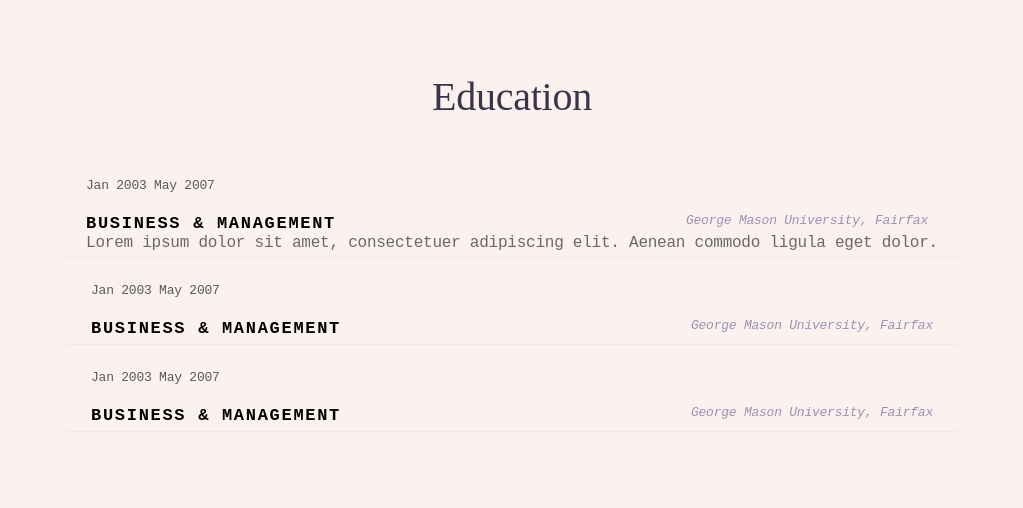
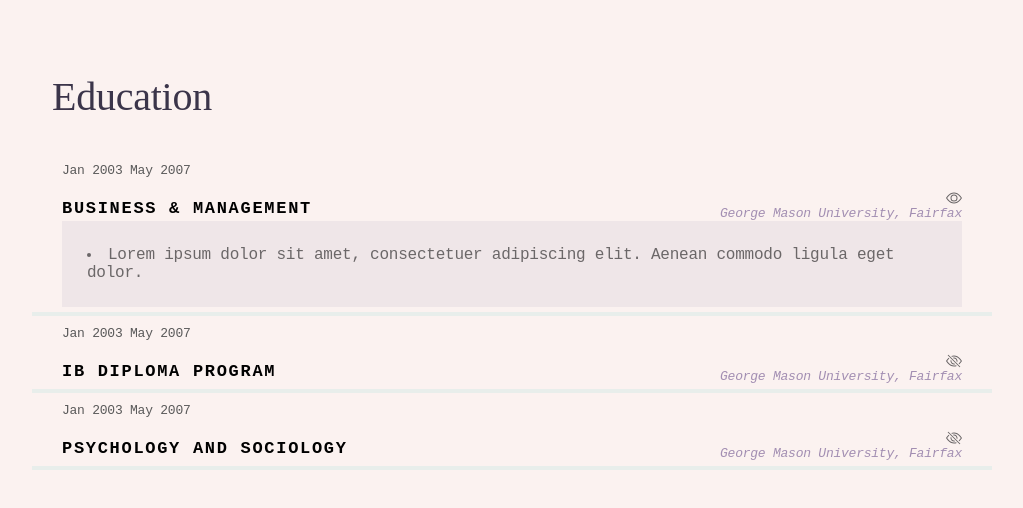
Before and after one commit to Real-DeviLs/Portfolio, a Next.js app: page /testing in a window 1280 px wide. Both pictures are taken after a click on the element 640 px from the left and 206 px from the top of the page. Shown: the top 508 px of the page, without its empty margins (128-1151 px from the left). Built offline with nearby package versions, Linux system fonts and the light colour scheme.

Commit message:
final template ready

```diff
--- a/components/Accordian.jsx
+++ b/components/Accordian.jsx
@@ -10,22 +10,29 @@ const AccordianWrapper = styled.div`
     display:flex;
     flex-direction:column;
     padding: 40px;
-    align-items:center;
-    margin:auto
+
 `
 
-const StyledHeading = styled(Heading)`
+const HeadingWrapper = styled.div`
 
-    ${'' /* align-self:baseline; */}
-    ${'' /* margin-left:200px; */}
+    width:80%;
+    margin:auto;
+    padding-left:20px;
+    @media(max-width:1100px)
+    {
+        width:95%;
+    }
 `
+
 
 export const Accordian = (props)=>{
 
     return(
         <>
         <AccordianWrapper>
-            <StyledHeading>Education</StyledHeading>
+            <HeadingWrapper>
+            <Heading>Education</Heading>
+            </HeadingWrapper>
             {faqs.map((faq,index)=>(
                 <AccordianItem key={index} faq={faq}></AccordianItem>
             ))}
--- a/components/AccordianItem.jsx
+++ b/components/AccordianItem.jsx
@@ -1,6 +1,6 @@
-import React,{useState} from "react";
+import React,{useState,useRef} from "react";
 import styled from "styled-components";
-
+import {BsEye,BsEyeSlash} from "react-icons/bs";
 
 
 
@@ -8,8 +8,14 @@ const Wrapper = styled.div`
 
     display: flex;
     flex-direction: column;
-    padding: 25px 25px 5px 25px;
-    border-bottom: 1px solid #e8eeeb;
+    padding: 10px 30px 5px 30px;
+    border-bottom: 4px solid #e8eeeb;
+    width: 80%;
+    margin:auto;
+    @media(max-width:1100px)
+    {
+        width:95%;
+    }
 
 `
 const StyledButton = styled.div`
@@ -34,73 +40,91 @@ const TextWrapper = styled.div`
 
     display: flex;
     padding-top:20px;
-    align-items: space-between;
-    gap:350px;
-    @media(max-width:945px)
-    {
-       gap: 150px;
-    }
-    @media(max-width:780px)
-    {
-       gap: 50px;
-    }
-    @media(max-width:680px)
+    justify-content: space-between;
+    width:100%;
+
+    @media(max-width:690px)
     {
        flex-direction: column;
-       gap: 5px;
     }
 `
+
+
 const RightWrapper = styled.div`
     display: flex;
     flex-direction: column;
-    ${'' /* margin-left:300px; */}
 `
 const RightText = styled.div`
    font-size: 13px;
     font-style: italic;
     font-weight: 500;
     color: #a28eb2;
-
 `
 
 
 const AnswerWrapper = styled.div`
 
+
+    transition: all 0.2s;
     display: ${props=>props.active?"block":"none"};
     user-select: none;
+    background: rgb(239, 230, 232);
 
 `
 
 
-const Answer  = styled.div`
-
-
+const Answer  = styled.li`
+    padding:25px;
 `
 const Date = styled.div`
 
     font-size: 13px;
     font-weight: 400;
     color: #595959;
-
 `
 
+const StyledEye = styled(BsEye)`
 
+    align-self: flex-end;
+    margin-top:-8px;
+    display: ${props=>props.active?"block":"none"};
+    opacity:${props=>props.active?1:0};
+    transition: opacity 1s;
+`
+
+const StyledBsEyeSlash = styled(BsEyeSlash)`
+    align-self: flex-end;
+    margin-top:-8px;
+    display: ${props=>props.active?"none":"block"};
+    opacity:${props=>props.active?0:1};
+    transition: opacity 1s;
+`
 
 
 export const AccordianItem = (props) => {
     const [setActive,setAciveState] = useState("")
-
-
+    const content = useRef(null);
+    const [setHeight, setHeightState] = useState("0px");
 
     const {question,answer} = props.faq;
+
+    function toggleAccordion() {
+        setAciveState(!setActive);
+        setHeightState(
+          setActive == false ? "0px" : `${content.current.scrollHeight}px`
+        );
+      }
+
     return(
 
        <Wrapper>
-            <StyledButton onClick={()=>{ console.log("Ethe"); setAciveState(!setActive)}} active = {setActive}>
+            <StyledButton onClick={toggleAccordion} active = {setActive}>
             <Date>Jan 2003 May 2007</Date>
             <TextWrapper>
             <Title>    {question}</Title>
             <RightWrapper>
+            <StyledBsEyeSlash active = {setActive}/>
+             <StyledEye active = {setActive}/>
                 <RightText>
                     George Mason University, Fairfax
                 </RightText>
@@ -110,7 +134,7 @@ export const AccordianItem = (props) => {
 
             {/* <StyledSpan>-</StyledSpan> */}
             </StyledButton>
-            <AnswerWrapper active={setActive}>
+            <AnswerWrapper ref={content} className={setActive ? 'active' :"closed"} height= {setHeight} active={setActive}>
 
                 <Answer>{answer}</Answer>
             </AnswerWrapper>
--- a/utils/data.js
+++ b/utils/data.js
@@ -5,13 +5,13 @@ export const faqs = [
         "Lorem ipsum dolor sit amet, consectetuer adipiscing elit. Aenean commodo ligula eget dolor.",
     },
     {
-        question: "BUSINESS & MANAGEMENT",
+        question: "IB DIPLOMA PROGRAM",
         answer:
-          "Lorem ipsum dolor sit amet, consectetuer adipiscing elit. Aenean commodo ligula eget dolor.",
+          "Aliquam lorem ante, dapibus in, viverra quis, feugiat a, tellus phasellus viverra nulla ut metus varius laoreet quisque rutrum.",
     },
     {
-    question: "BUSINESS & MANAGEMENT",
+    question: "PSYCHOLOGY AND SOCIOLOGY",
     answer:
-        "Lorem ipsum dolor sit amet, consectetuer adipiscing elit. Aenean commodo ligula eget dolor.",
+        "gDeveloped the skills needed to grow revenue by delivering differentiated client experiences",
       },
   ];
```
